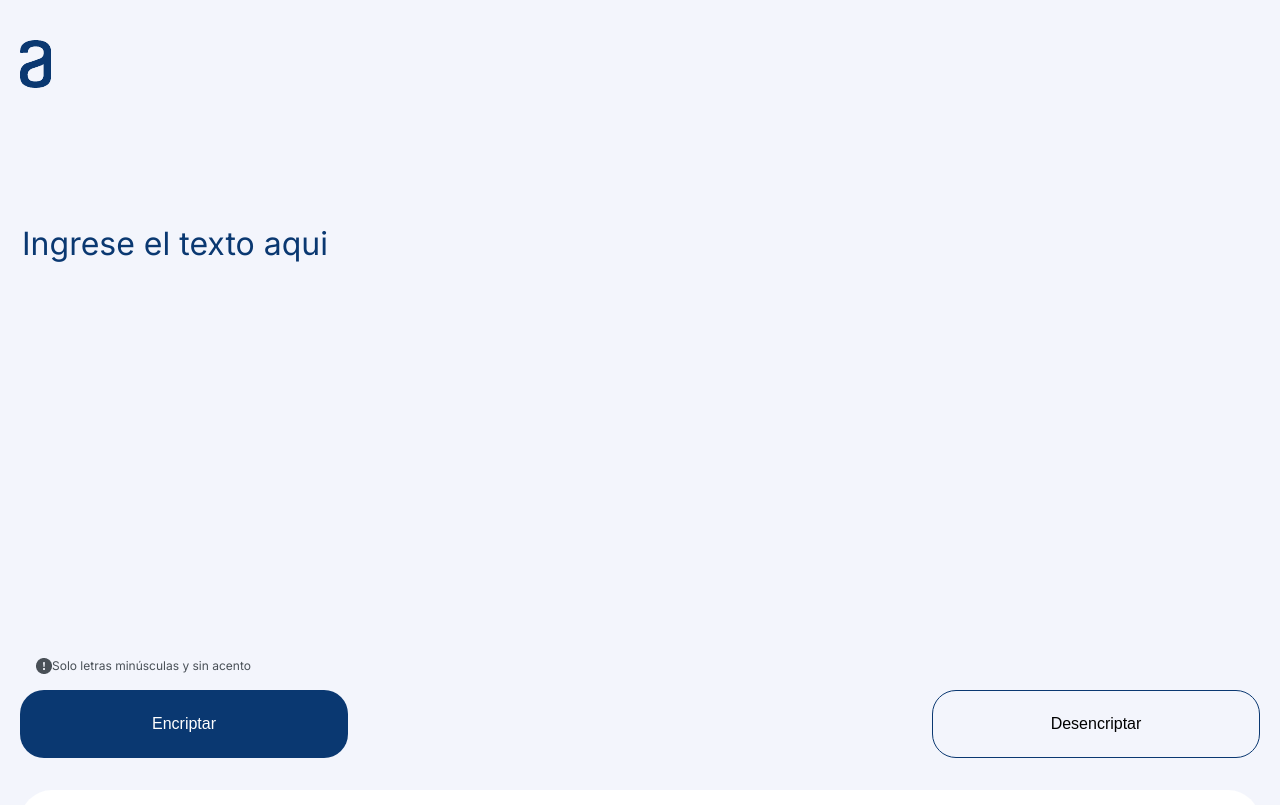
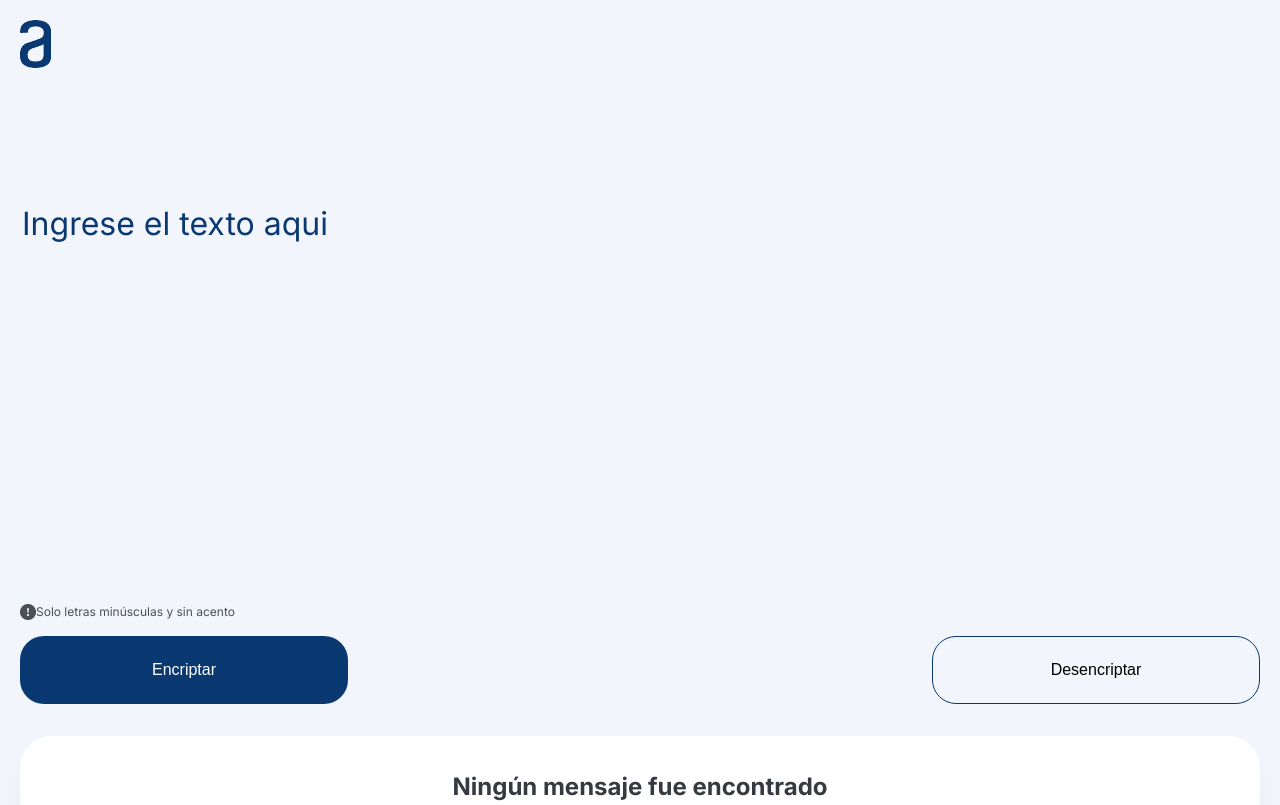
Before and after one commit to albelizGH/decodificador-alura-oracle, a plain HTML site: page index.html in a window 1280 px wide. Shown: the top 805 px of the page. Drawn offline with Linux system fonts and the light colour scheme.

Commit message:
ajustes en css

```diff
--- a/index.html
+++ b/index.html
@@ -15,15 +15,12 @@
 
   <script src="script.js"></script>
 
-
-  <header>
-    <div class="logo-container">
-      <img src="Imagenes/Logo.png" alt="">
-    </div>
-  </header>
-
   <main>
     <section class="section1">
+
+      <div class="logo-container">
+        <img src="Imagenes/Logo.png" alt="">
+      </div>
 
         <div class="s1-container">
           <textarea class="text-area" placeholder="Ingrese el texto aqui"></textarea>
--- a/script.js
+++ b/script.js
@@ -17,6 +17,12 @@ function botonEncriptar() {
 	//Quito la pantalla que contiene la imagen y los textos
 	const imagen = document.querySelector(".mensaje-imagen-no-encontrado");
 	imagen.style.display = "none";
+
+	//Alineo el contenido otra vez
+	const containerS2=document.querySelector(".s2-container");
+	containerS2.style.justifyContent="space-between";
+
+
 
 	//Aparece el div contnedor del boton copiar
 	const botonCopiar = document.querySelector(".copiar-contenedor");
@@ -42,6 +48,10 @@ function botonDesencriptar() {
 	//Quito la pantalla que contiene la imagen y los textos
 	const imagen = document.querySelector(".mensaje-imagen-no-encontrado");
 	imagen.style.display = "none";
+
+	//Alineo el contenido otra vez
+	const containerS2=document.querySelector(".s2-container");
+	containerS2.style.justifyContent="space-between";
 
 	//Aparece el div contnedor del boton copiar
 	const botonCopiar = document.querySelector(".copiar-contenedor");
--- a/style.css
+++ b/style.css
@@ -1,7 +1,7 @@
 /*GENERAL*/
 
 body {
-	margin: 0 40px;
+	margin: 40px 40px;
 	background-color: #f3f5fc;
 	font-family: "Inter", sans-serif;
 }
@@ -12,15 +12,6 @@ main {
 	flex-direction: row;
 	flex-wrap: wrap;
 	margin: 0 auto;
-}
-
-header {
-	height: 4vh;
-	min-height: 50px;
-	margin: 0 auto;
-	margin-top: 40px;
-	max-width: 1440px;
-	justify-content: center;
 }
 
 button {
@@ -50,15 +41,16 @@ button {
 	display: flex;
 	flex-direction: row;
 	justify-content: flex-end;
-	height: calc(90vh - 20px);
+	height: calc(92vh - 20px);
 }
 
 .s1-container {
 	display: flex;
 	flex-direction: column;
-	width: 768px;
+	width: 680px;
 	justify-content: space-between;
 	padding-bottom: 32px;
+	margin-left: 100px;
 }
 
 .text-area {
@@ -85,7 +77,7 @@ button {
 	align-items: center;
 	font-size: 12px;
 	color: #495057;
-	padding: 16px;
+	padding-bottom: 16px;
 }
 
 .botones-container {
@@ -117,14 +109,14 @@ button {
 	display: flex;
 	flex-direction: row;
 	justify-content: flex-end;
-	max-height: calc(90vh - 20px);
+	max-height: calc(92vh - 20px);
 }
 
 .s2-container {
-	width: 400px;
+	width: 350px;
 	display: flex;
 	flex-direction: column;
-	justify-content: space-between;
+	justify-content: center;
 	padding: 32px;
 	border-radius: 32px;
 	background-color: white;
@@ -141,6 +133,7 @@ button {
 	overflow-x: hidden;
 	padding-bottom: 5px;
 	line-height: 150%;
+	word-break: break-all;
 }
 
 .mensaje-imagen-no-encontrado {
@@ -174,6 +167,7 @@ button {
 	width: 100%;
 	margin-top: 32px;
 	visibility: hidden;
+	display: none;
 }
 
 /*FOOTER*/
@@ -198,16 +192,19 @@ footer {
 	text-decoration: none;
 }
 
-@media (max-width: 1300px) {
+@media (max-width: 1400px) {
 	body {
 		margin: 20px;
 	}
 	.section1 {
 		width: 100%;
+		flex-direction: column;
 	}
 
 	.s1-container {
 		width: 100%;
+		margin-left: 0;
+		flex-grow: 1;
 	}
 
 	.botones-container {
@@ -220,6 +217,7 @@ footer {
 
 	.s2-container {
 		width: 100%;
+		word-wrap: break-word;
 	}
 
 	.s2-container img {
```
